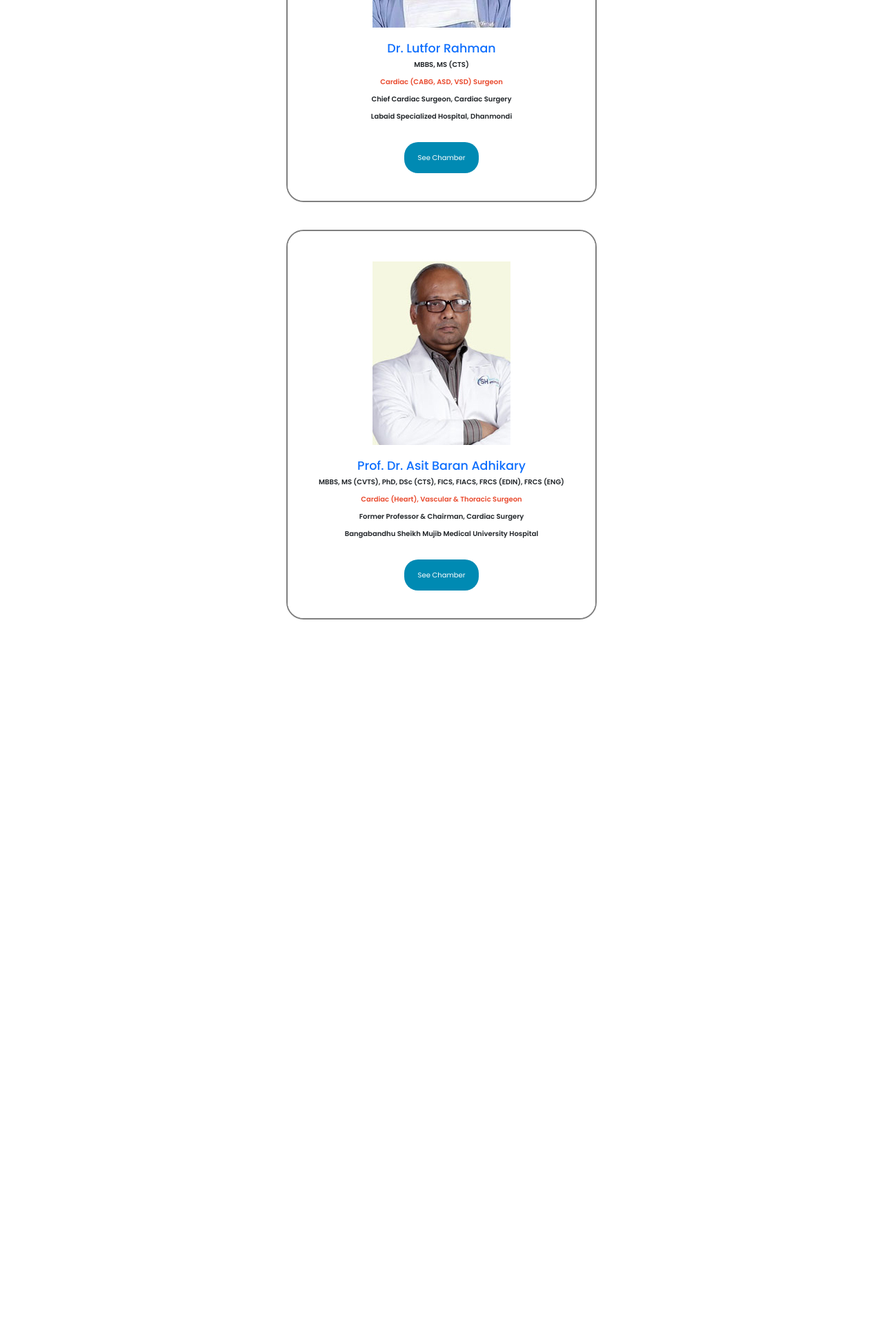
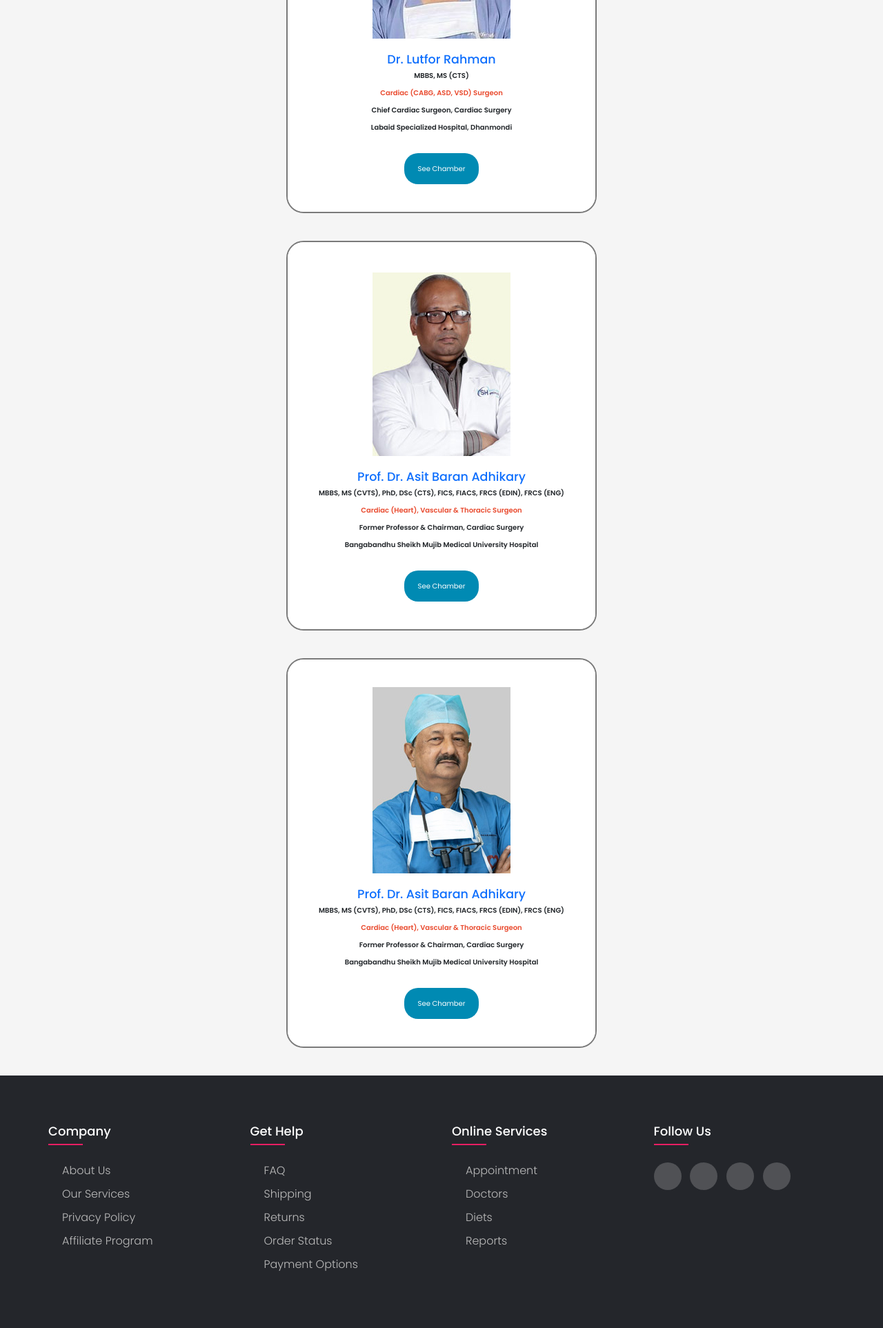
Before and after one commit to Dhoritri/Heart-Health-Monitoring-System, a PHP site: page /doctors.html in a window 1280 px wide. Shown: the part 1640-3565 px from the top of the page at 69% size. Before the commit the page ends 2538 px from the top, so only its background shows below. Run offline with PHP 8.4, Linux system fonts and the light colour scheme.

Commit message:
med report

```diff
--- a/css/doctor.css
+++ b/css/doctor.css
@@ -263,3 +263,80 @@
         font-size:50%
     }
 }
+
+
+
+
+
+.footer{
+  background-color: #24262b;
+    padding: 70px 0;
+}
+.footer-col{
+   width: 25%;
+   padding: 0 15px;
+}
+.footer-col h4{
+  font-size: 18px;
+  color: #ffffff;
+  text-transform: capitalize;
+  margin-bottom: 35px;
+  font-weight: 500;
+  position: relative;
+}
+.footer-col h4::before{
+  content: '';
+  position: absolute;
+  left:0;
+  bottom: -10px;
+  background-color: #e91e63;
+  height: 2px;
+  box-sizing: border-box;
+  width: 50px;
+}
+.footer-col ul li:not(:last-child){
+  margin-bottom: 10px;
+}
+.footer-col ul li a{
+  font-size: 16px;
+  text-transform: capitalize;
+  color: #ffffff;
+  text-decoration: none;
+  font-weight: 300;
+  color: #bbbbbb;
+  display: block;
+  transition: all 0.3s ease;
+}
+.footer-col ul li a:hover{
+  color: #ffffff;
+  padding-left: 8px;
+}
+.footer-col .social-links a{
+  display: inline-block;
+  height: 40px;
+  width: 40px;
+  background-color: rgba(255,255,255,0.2);
+  margin:0 10px 10px 0;
+  text-align: center;
+  line-height: 40px;
+  border-radius: 50%;
+  color: #ffffff;
+  transition: all 0.5s ease;
+}
+.footer-col .social-links a:hover{
+  color: #24262b;
+  background-color: #ffffff;
+}
+
+/*responsive*/
+@media(max-width: 767px){
+  .footer-col{
+    width: 50%;
+    margin-bottom: 30px;
+}
+}
+@media(max-width: 574px){
+  .footer-col{
+    width: 100%;
+}
+}
--- a/doctors.html
+++ b/doctors.html
@@ -11,6 +11,7 @@
       integrity="sha384-QWTKZyjpPEjISv5WaRU9OFeRpok6YctnYmDr5pNlyT2bRjXh0JMhjY6hW+ALEwIH"
       crossorigin="anonymous"
     />
+    <link rel="stylesheet" href="/css/style.css">
     <title>Doctor</title>
   </head>
   <body>
@@ -142,9 +143,84 @@
               >
             </div>
           </div>
+          <div class="doctors-item">
+            <div class="content">
+              <div class="photo">
+                <a href=""
+                  ><img
+                    src="/images/Prof.-Dr.-Asit-Baran-Adhikary.jpg"
+                    alt=""
+                /></a>
+              </div>
+              <div class="info">
+                <h3 class="title">
+                  <a href="#">Prof. Dr. Asit Baran Adhikary</a>
+                </h3>
+                <p class="degree">
+                  MBBS, MS (CVTS), PhD, DSc (CTS), FICS, FIACS, FRCS (EDIN), FRCS (ENG)
+                </p>
+                <p class="speciality">Cardiac (Heart), Vascular & Thoracic Surgeon</p>
+                <p class="designation">
+                  Former Professor & Chairman, Cardiac Surgery
+                </p>
+                <p class="workplace">Bangabandhu Sheikh Mujib Medical University Hospital</p>
+              </div>
+              <a
+                class="chamb"
+                href="https://www.doctorbangladesh.com/prof-dr-asit-baran-adhikary/"
+                >See Chamber</a
+              >
+            </div>
+          </div>
         </div>
       </div>
     </section>
+
+
+<footer class="footer">
+  <div class="container">
+   <div class="row">
+     <div class="footer-col">
+       <h4>company</h4>
+       <ul>
+         <li><a href="#">about us</a></li>
+         <li><a href="#">our services</a></li>
+         <li><a href="#">privacy policy</a></li>
+         <li><a href="#">affiliate program</a></li>
+       </ul>
+     </div>
+     <div class="footer-col">
+       <h4>get help</h4>
+       <ul>
+         <li><a href="#">FAQ</a></li>
+         <li><a href="#">shipping</a></li>
+         <li><a href="#">returns</a></li>
+         <li><a href="#">order status</a></li>
+         <li><a href="#">payment options</a></li>
+       </ul>
+     </div>
+     <div class="footer-col">
+       <h4>online Services</h4>
+       <ul>
+         <li><a href="#">Appointment</a></li>
+         <li><a href="#">Doctors</a></li>
+         <li><a href="#">Diets</a></li>
+         <li><a href="#">Reports</a></li>
+       </ul>
+     </div>
+     <div class="footer-col">
+       <h4>follow us</h4>
+       <div class="social-links">
+         <a href="#"><i class="fab fa-facebook-f"></i></a>
+         <a href="#"><i class="fab fa-twitter"></i></a>
+         <a href="#"><i class="fab fa-instagram"></i></a>
+         <a href="#"><i class="fab fa-linkedin-in"></i></a>
+       </div>
+     </div>
+   </div>
+  </div>
+</footer>
+
 
     <script src="/js/style.js"></script>
     <script
```
Also changed, not shown: css/medical.css (added, +86 -0 lines), medical.html (added, +30 -0 lines), images/Prof.-Dr.-Asit-Baran-Adhikary.jpg (added).
